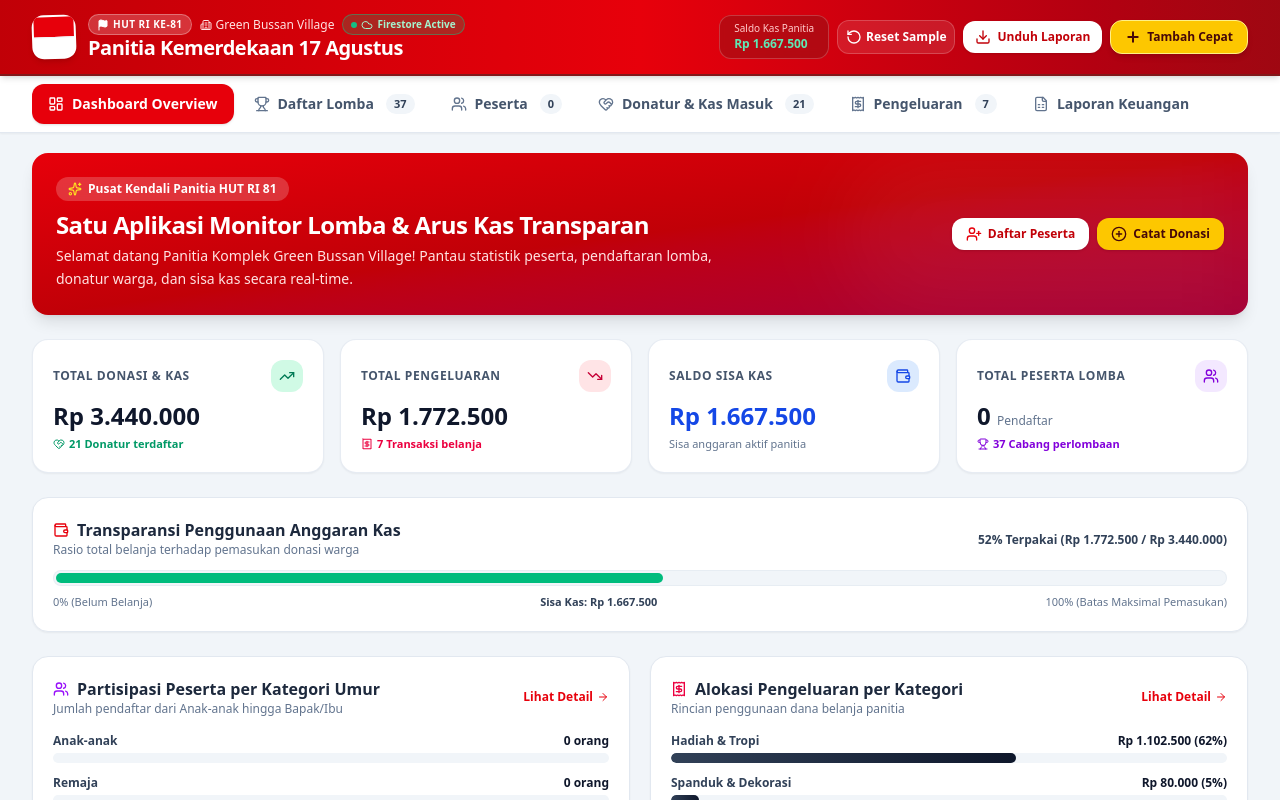
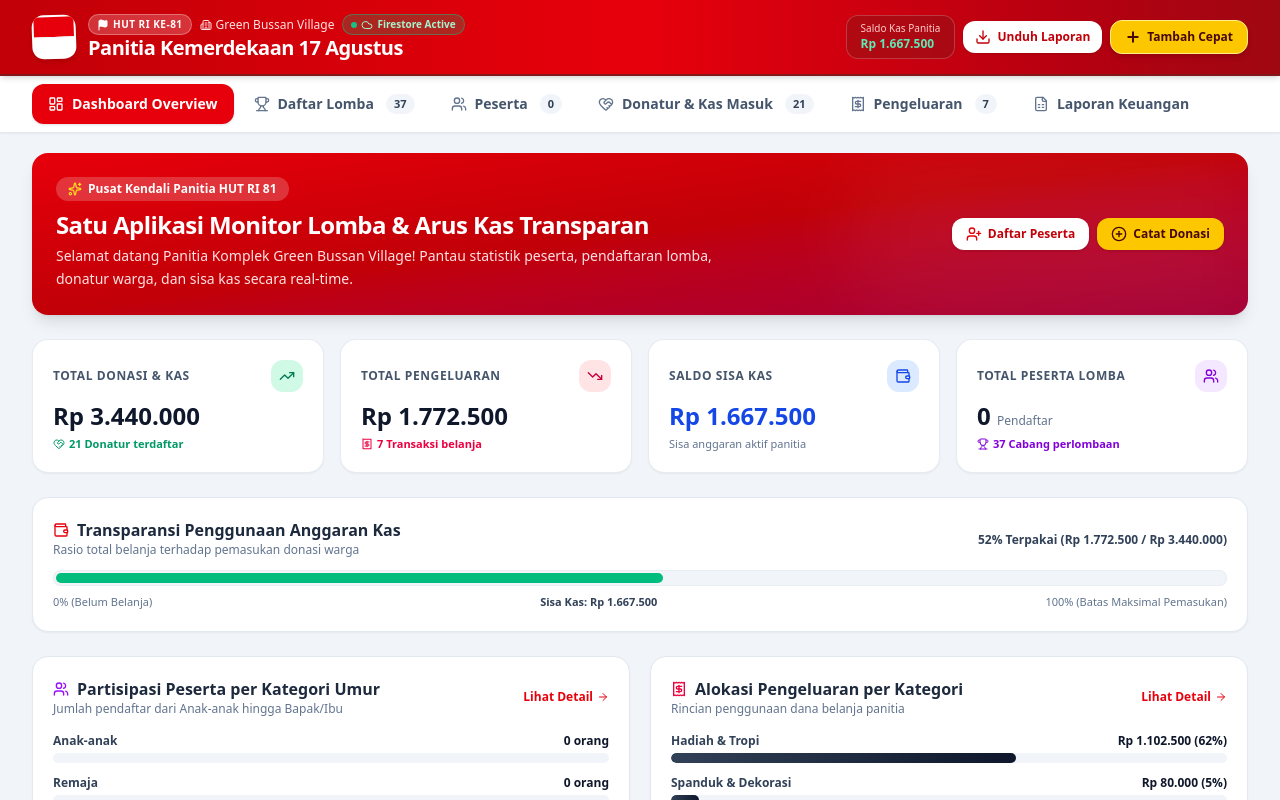
Before and after one commit to mrbrightsides/bussan, a React (Vite) app: page / in a window 1280 px wide. Shown: the top 800 px of the page. Built offline with nearby package versions, Linux system fonts and the light colour scheme; no server answers; the database is empty.

Commit message:
removed reset button

```diff
--- a/src/components/Header.tsx
+++ b/src/components/Header.tsx
@@ -65,15 +65,6 @@ export const Header: React.FC<HeaderProps> = ({
             {/* Actions */}
             <div className="flex items-center gap-2 w-full sm:w-auto">
               <button
-                onClick={onResetData}
-                title="Reset ke Data Sample Awal"
-                className="p-2 bg-white/10 hover:bg-white/20 text-white rounded-xl text-xs font-semibold transition-colors flex items-center gap-1 border border-white/20 focus:outline-none"
-              >
-                <RotateCcw className="w-4 h-4" />
-                <span className="hidden xl:inline">Reset Sample</span>
-              </button>
-
-              <button
                 onClick={onOpenReport}
                 className="px-3 py-2 bg-white text-red-700 hover:bg-red-50 rounded-xl text-xs font-bold transition-all shadow-sm flex items-center gap-1.5 focus:outline-none"
               >
```
